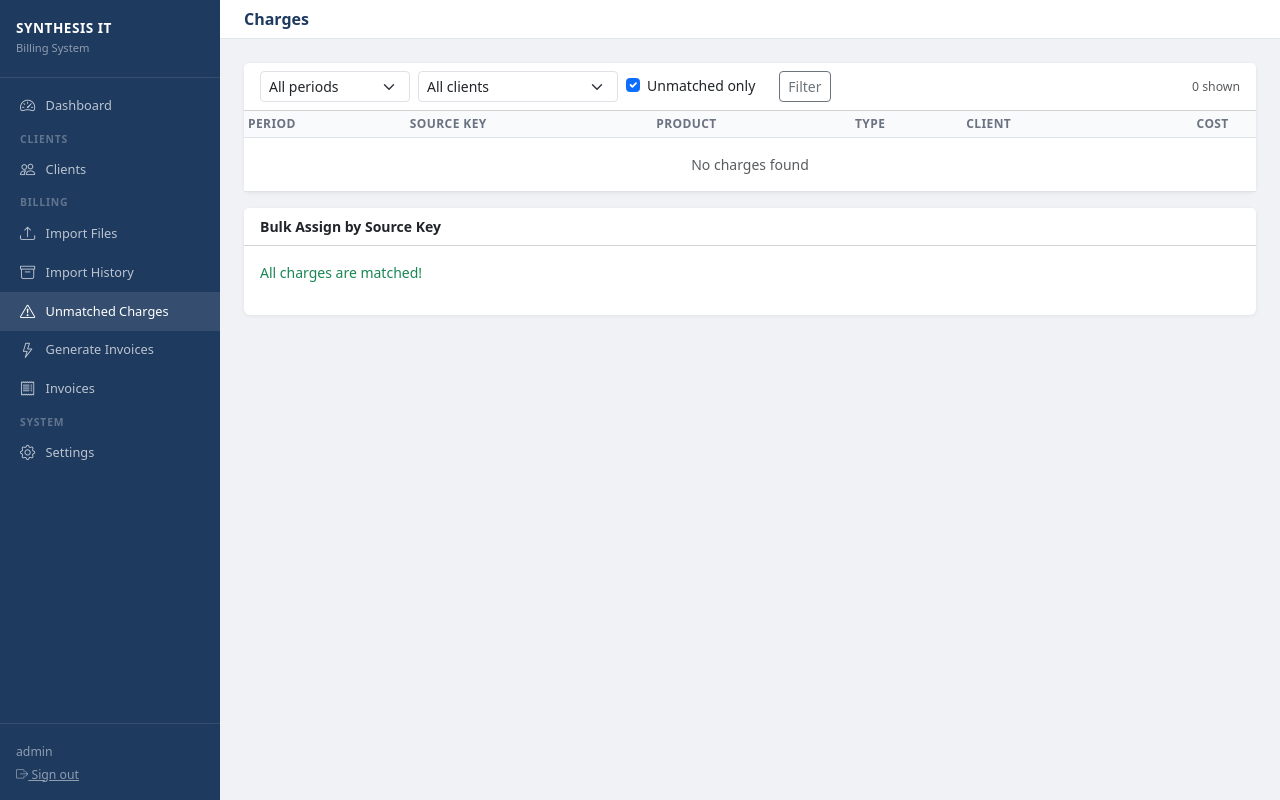
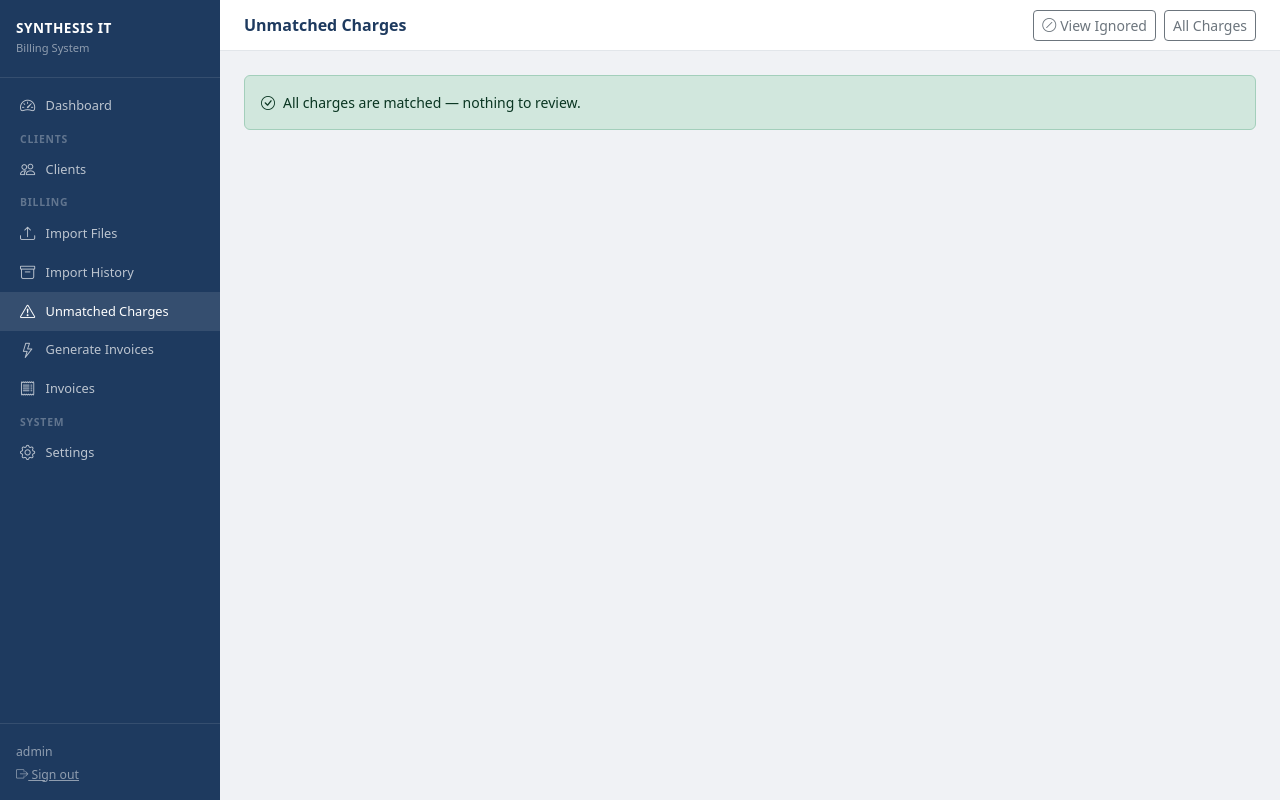
Before and after one commit to andrewdunn358-dev/cdrs, a Flask app: page /charges?unmatched=1 in a window 1280 px wide. Run offline with Flask 3, Linux system fonts and the light colour scheme; a user stored in the database is signed in; data that the repository does not hold is empty.

Commit message:
Grouped unmatched view, ignore button, fix bulk assign

```diff
--- a/app.py
+++ b/app.py
@@ -262,22 +262,56 @@ def import_delete(id):
 @app.route('/charges')
 @login_required
 def charges():
+    from models import IgnoredKey
+    from sqlalchemy import func
     period = request.args.get('period', '')
     client_id = request.args.get('client_id', '')
     unmatched_only = request.args.get('unmatched', '')
+
+    # Get ignored keys
+    ignored_keys = set(i.source_key for i in IgnoredKey.query.all())
+
+    if unmatched_only:
+        # Group unmatched by source key — one row per unknown identifier
+        grouped = (db.session.query(
+                RawCharge.source_key,
+                func.count(RawCharge.id).label('count'),
+                func.sum(RawCharge.cost_amount * RawCharge.quantity).label('total_cost'),
+                func.min(ImportBatch.billing_period).label('period'),
+                func.min(RawCharge.product_name).label('sample_product'),
+                func.min(ImportBatch.file_type).label('file_type'),
+            )
+            .join(ImportBatch, RawCharge.batch_id == ImportBatch.id)
+            .filter(RawCharge.matched == False,
+                    RawCharge.invoiced == False,
+                    ~RawCharge.source_key.in_(ignored_keys) if ignored_keys else True)
+            .group_by(RawCharge.source_key)
+            .order_by(func.count(RawCharge.id).desc())
+            .all())
+
+        clients = Client.query.filter_by(active=True).order_by(Client.name).all()
+        periods = db.session.query(ImportBatch.billing_period).distinct().order_by(ImportBatch.billing_period.desc()).all()
+        unmatched_count = len(grouped)
+
+        return render_template('charges/unmatched.html',
+            grouped=grouped, clients=clients,
+            periods=[p[0] for p in periods if p[0]],
+            unmatched_count=unmatched_count,
+            ignored_keys=ignored_keys)
 
     query = RawCharge.query.join(ImportBatch, RawCharge.batch_id == ImportBatch.id)
     if period:
         query = query.filter(ImportBatch.billing_period == period)
     if client_id:
         query = query.filter(RawCharge.client_id == int(client_id))
-    if unmatched_only:
-        query = query.filter(RawCharge.matched == False, RawCharge.invoiced == False)
 
     charges = query.order_by(RawCharge.id.desc()).limit(500).all()
     periods = db.session.query(ImportBatch.billing_period).distinct().order_by(ImportBatch.billing_period.desc()).all()
     clients = Client.query.filter_by(active=True).order_by(Client.name).all()
-    unmatched_count = RawCharge.query.filter_by(matched=False, invoiced=False).count()
+    unmatched_count = (RawCharge.query
+        .filter(RawCharge.matched == False, RawCharge.invoiced == False,
+                ~RawCharge.source_key.in_(ignored_keys) if ignored_keys else True)
+        .distinct(RawCharge.source_key).count())
 
     return render_template('charges/list.html',
         charges=charges, periods=[p[0] for p in periods if p[0]],
@@ -297,28 +331,61 @@ def charge_assign(id):
         flash('Charge assigned to client.', 'success')
     return redirect(request.referrer or url_for('charges'))
 
+@app.route('/charges/ignore', methods=['POST'])
+@login_required
+def charge_ignore():
+    from models import IgnoredKey
+    source_key = request.form.get('source_key')
+    if source_key:
+        existing = IgnoredKey.query.filter_by(source_key=source_key).first()
+        if not existing:
+            db.session.add(IgnoredKey(
+                source_key=source_key,
+                reason=request.form.get('reason', ''),
+                ignored_by=current_user.id
+            ))
+            db.session.commit()
+        flash(f'"{source_key}" will no longer appear in unmatched charges.', 'success')
+    return redirect(url_for('charges', unmatched='1'))
+
+@app.route('/charges/unignore', methods=['POST'])
+@login_required
+def charge_unignore():
+    from models import IgnoredKey
+    source_key = request.form.get('source_key')
+    IgnoredKey.query.filter_by(source_key=source_key).delete()
+    db.session.commit()
+    flash(f'"{source_key}" restored to unmatched charges.', 'success')
+    return redirect(url_for('charges', unmatched='1'))
+
+@app.route('/charges/ignored')
+@login_required
+def charges_ignored():
+    from models import IgnoredKey
+    ignored = IgnoredKey.query.order_by(IgnoredKey.ignored_at.desc()).all()
+    return render_template('charges/ignored.html', ignored=ignored)
+
 @app.route('/charges/bulk-assign', methods=['POST'])
 @login_required
 def charge_bulk_assign():
-    """Assign all unmatched charges for a source_key to a client."""
     source_key = request.form.get('source_key')
     client_id = int(request.form.get('client_id'))
     create_ident = request.form.get('create_identifier') == '1'
     id_type = request.form.get('id_type', 'gamma_circuit')
 
-    charges = RawCharge.query.filter_by(source_key=source_key, matched=False).all()
-    for c in charges:
-        c.client_id = client_id
-        c.matched = True
+    updated = (RawCharge.query
+               .filter_by(source_key=source_key, matched=False)
+               .update({'client_id': client_id, 'matched': True}))
 
     if create_ident and source_key:
         existing = ClientIdentifier.query.filter_by(id_type=id_type, id_value=source_key).first()
         if not existing:
-            db.session.add(ClientIdentifier(client_id=client_id, id_type=id_type,
-                                             id_value=source_key,
-                                             description=f'Auto-created on bulk assign'))
+            db.session.add(ClientIdentifier(
+                client_id=client_id, id_type=id_type,
+                id_value=source_key,
+                description='Auto-created on bulk assign'))
     db.session.commit()
-    flash(f'Assigned {len(charges)} charges.', 'success')
+    flash(f'Assigned {updated} charges to client.', 'success')
     return redirect(url_for('charges', unmatched='1'))
 
 
--- /dev/null
+++ b/templates/charges/unmatched.html
@@ -0,0 +1,81 @@
+{% extends "base.html" %}
+{% block title %}Unmatched Charges{% endblock %}
+{% block page_title %}Unmatched Charges{% endblock %}
+{% block topbar_actions %}
+  <a href="{{ url_for("charges_ignored") }}" class="btn btn-sm btn-outline-secondary"><i class="bi bi-slash-circle me-1"></i>View Ignored</a>
+  <a href="{{ url_for("charges") }}" class="btn btn-sm btn-outline-secondary">All Charges</a>
+{% endblock %}
+{% block content %}
+{% if unmatched_count == 0 %}
+<div class="alert alert-success"><i class="bi bi-check-circle me-2"></i>All charges are matched — nothing to review.</div>
+{% else %}
+<div class="alert alert-warning d-flex align-items-center gap-2">
+  <i class="bi bi-exclamation-triangle-fill"></i>
+  <strong>{{ unmatched_count }}</strong> unmatched source key(s). Assign each to a client or ignore it. Tick "Save identifier" to auto-match next month.
+</div>
+
+<div class="card">
+  <div class="card-header bg-white fw-semibold d-flex justify-content-between">
+    <span>Unmatched Source Keys</span>
+    <span class="text-muted small">{{ unmatched_count }} unique key(s)</span>
+  </div>
+  {% for row in grouped %}
+  <div class="border-bottom p-3">
+    <div class="row align-items-center g-2">
+      <div class="col-lg-3">
+        <div class="fw-bold font-monospace">{{ row.source_key }}</div>
+        <small class="text-muted">{{ row.file_type }} &middot; {{ row.period }}</small><br>
+        <small class="text-muted">{{ row.sample_product }}</small>
+      </div>
+      <div class="col-lg-1 text-center">
+        <div class="fw-bold fs-5">{{ row.count }}</div>
+        <small class="text-muted">charges</small>
+      </div>
+      <div class="col-lg-2 text-center">
+        <div class="fw-bold">£{{ "%.4f"|format(row.total_cost or 0) }}</div>
+        <small class="text-muted">total cost</small>
+      </div>
+      <div class="col-lg-4">
+        <form method="POST" action="{{ url_for("charge_bulk_assign") }}" class="row g-1">
+          <input type="hidden" name="source_key" value="{{ row.source_key }}">
+          <div class="col-12">
+            <select name="client_id" class="form-select form-select-sm" required>
+              <option value="">Assign to client...</option>
+              {% for c in clients %}<option value="{{ c.id }}">{{ c.name }}</option>{% endfor %}
+            </select>
+          </div>
+          <div class="col-8">
+            <select name="id_type" class="form-select form-select-sm">
+              <option value="nasstar_account">Nasstar Account</option>
+              <option value="gamma_ipdc_endpoint">Gamma SIP Trunk</option>
+              <option value="gamma_cli">Gamma CLI</option>
+              <option value="gamma_circuit">Gamma Broadband / WLR</option>
+              <option value="gamma_ces_circuit">Gamma Leased Line</option>
+              <option value="gamma_inbound">Gamma Inbound</option>
+            </select>
+          </div>
+          <div class="col-4">
+            <button class="btn btn-sm btn-primary w-100">Assign all</button>
+          </div>
+          <div class="col-12">
+            <div class="form-check">
+              <input class="form-check-input" type="checkbox" name="create_identifier" value="1" id="ci_{{ loop.index }}" checked>
+              <label class="form-check-label small" for="ci_{{ loop.index }}">Save identifier (auto-match next month)</label>
+            </div>
+          </div>
+        </form>
+      </div>
+      <div class="col-lg-2 text-end">
+        <form method="POST" action="{{ url_for("charge_ignore") }}">
+          <input type="hidden" name="source_key" value="{{ row.source_key }}">
+          <button class="btn btn-sm btn-outline-secondary w-100" onclick="return confirm('Ignore all charges for this key?')">
+            <i class="bi bi-slash-circle me-1"></i>Ignore
+          </button>
+        </form>
+      </div>
+    </div>
+  </div>
+  {% endfor %}
+</div>
+{% endif %}
+{% endblock %}
```
Also changed, not shown: models.py (+9 -0 lines), templates/charges/ignored.html (added, +28 -0 lines), templates/clients/detail.html (+4 -5 lines).
